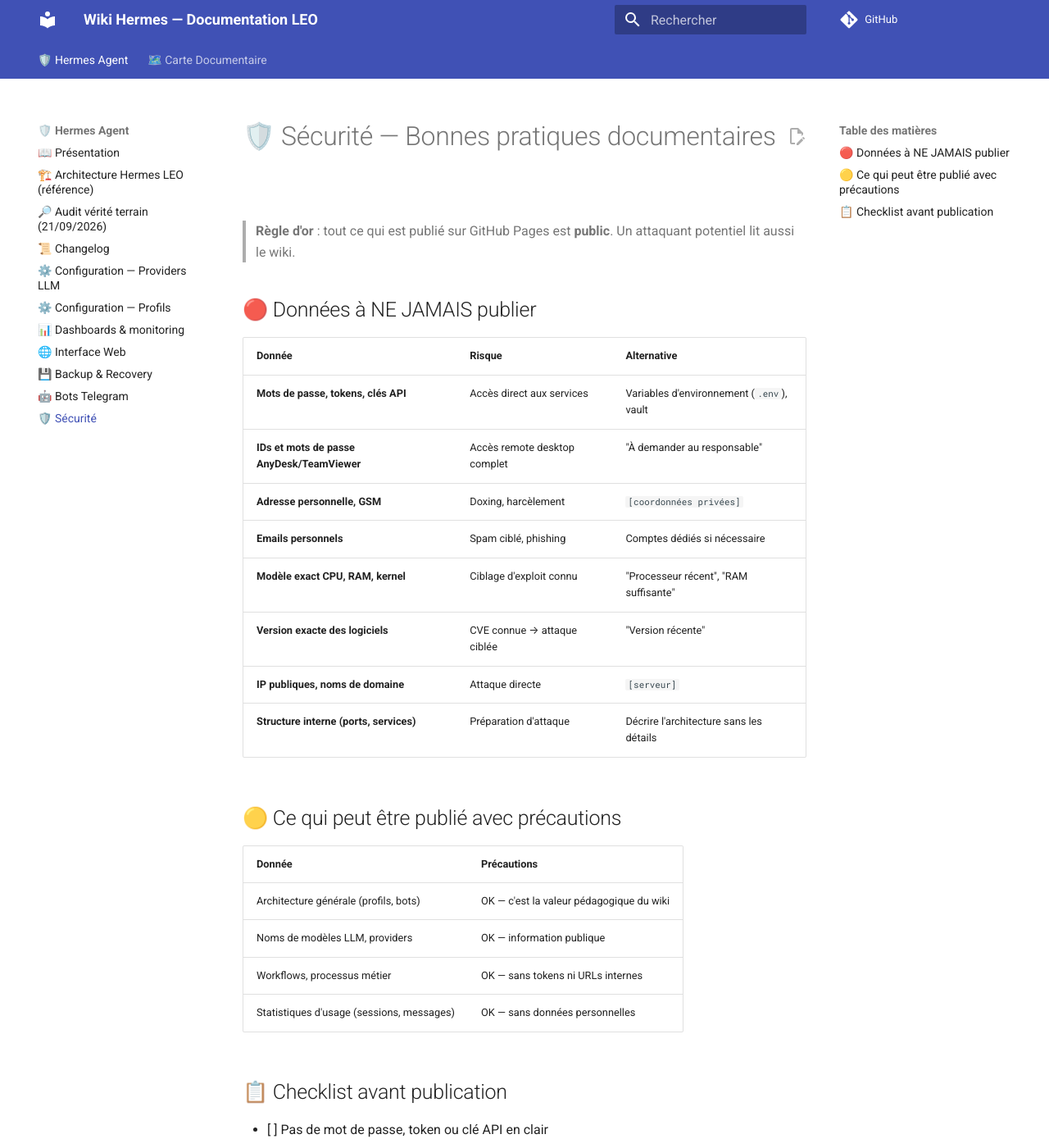
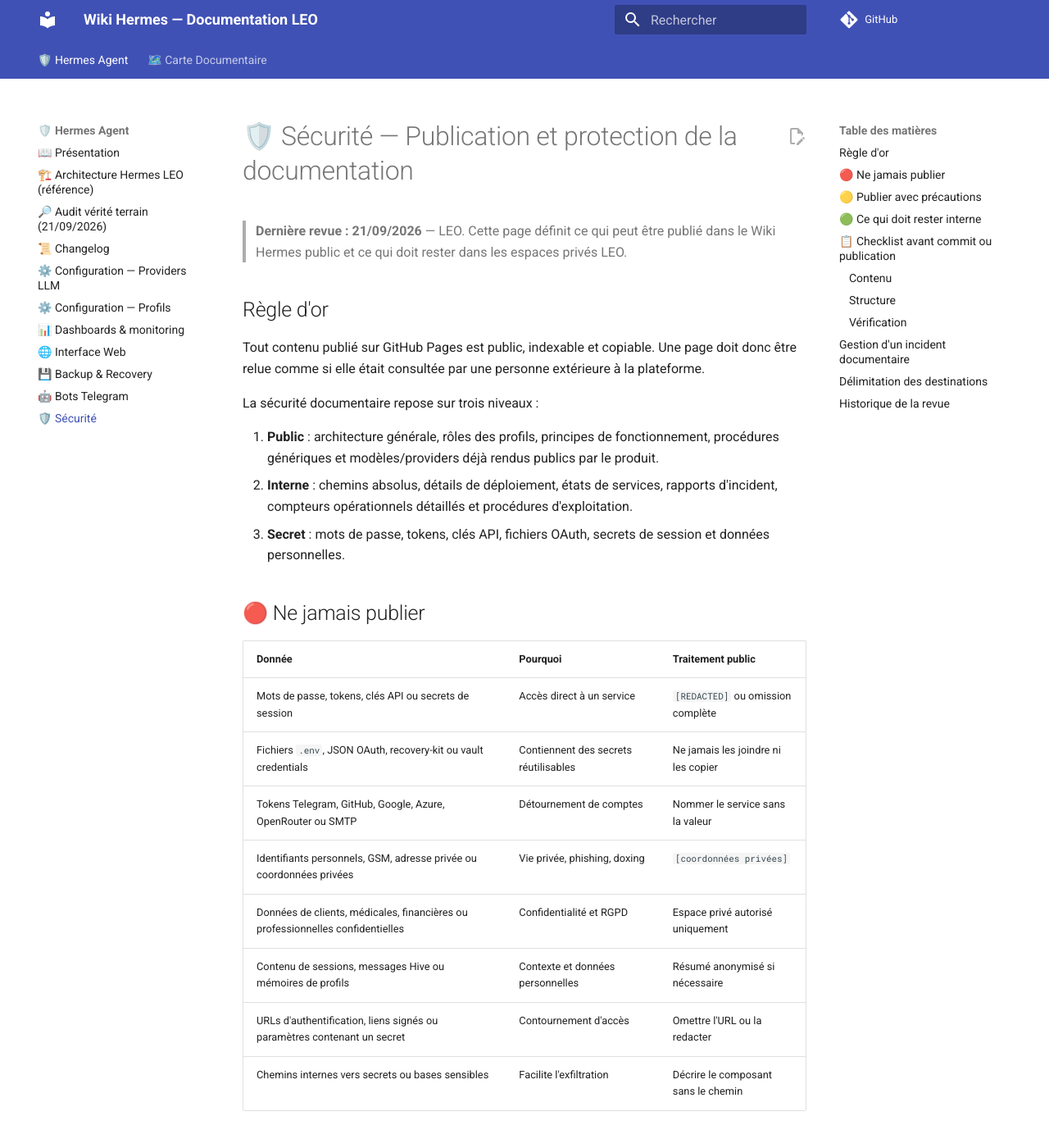
Before and after one commit to christophedanhier-hash/hermes-wiki, an MkDocs documentation site: the page built from docs/hermes/utilisation/securite.md, in a window 1280 px wide and 1400 px high. Shown: the whole window at 82% size. Built offline with MkDocs 1.6.1 and Material for MkDocs 9.7.7, drawn with Linux system fonts in a browser that asks for light colours; comment, search, counter and statistics services are not loaded; some of the changed text lies outside the part shown.

Commit message:
docs(hermes): update public security guidance

````diff
--- a/docs/hermes/utilisation/securite.md
+++ b/docs/hermes/utilisation/securite.md
@@ -1,44 +1,120 @@
-# 🛡️ Sécurité — Bonnes pratiques documentaires
+# 🛡️ Sécurité — Publication et protection de la documentation
 
-> **Règle d'or** : tout ce qui est publié sur GitHub Pages est **public**. Un attaquant potentiel lit aussi le wiki.
+> **Dernière revue : 21/09/2026** — LEO. Cette page définit ce qui peut être publié dans le Wiki Hermes public et ce qui doit rester dans les espaces privés LEO.
 
-## 🔴 Données à NE JAMAIS publier
+## Règle d'or
 
-| Donnée | Risque | Alternative |
-|--------|--------|------------|
-| **Mots de passe, tokens, clés API** | Accès direct aux services | Variables d'environnement (`.env`), vault |
-| **IDs et mots de passe AnyDesk/TeamViewer** | Accès remote desktop complet | "À demander au responsable" |
-| **Adresse personnelle, GSM** | Doxing, harcèlement | `[coordonnées privées]` |
-| **Emails personnels** | Spam ciblé, phishing | Comptes dédiés si nécessaire |
-| **Modèle exact CPU, RAM, kernel** | Ciblage d'exploit connu | "Processeur récent", "RAM suffisante" |
-| **Version exacte des logiciels** | CVE connue → attaque ciblée | "Version récente" |
-| **IP publiques, noms de domaine** | Attaque directe | `[serveur]` |
-| **Structure interne (ports, services)** | Préparation d'attaque | Décrire l'architecture sans les détails |
+Tout contenu publié sur GitHub Pages est public, indexable et copiable. Une page doit donc être relue comme si elle était consultée par une personne extérieure à la plateforme.
 
-## 🟡 Ce qui peut être publié avec précautions
+La sécurité documentaire repose sur trois niveaux :
 
-| Donnée | Précautions |
-|--------|-------------|
-| Architecture générale (profils, bots) | OK — c'est la valeur pédagogique du wiki |
-| Noms de modèles LLM, providers | OK — information publique |
-| Workflows, processus métier | OK — sans tokens ni URLs internes |
-| Statistiques d'usage (sessions, messages) | OK — sans données personnelles |
+1. **Public** : architecture générale, rôles des profils, principes de fonctionnement, procédures génériques et modèles/providers déjà rendus publics par le produit.
+2. **Interne** : chemins absolus, détails de déploiement, états de services, rapports d'incident, compteurs opérationnels détaillés et procédures d'exploitation.
+3. **Secret** : mots de passe, tokens, clés API, fichiers OAuth, secrets de session et données personnelles.
 
-## 📋 Checklist avant publication
+## 🔴 Ne jamais publier
 
-- [ ] Pas de mot de passe, token ou clé API en clair
-- [ ] Pas d'adresse personnelle, GSM ou email privé
-- [ ] Pas de version exacte de logiciel ou modèle CPU
-- [ ] Pas d'IP publique ou URL d'accès interne
-- [ ] Les mots de passe AnyDesk/SSH sont remplacés par "À demander"
-- [ ] Les signatures utilisent `[coordonnées privées]` au lieu des vraies
+| Donnée | Pourquoi | Traitement public |
+|---|---|---|
+| Mots de passe, tokens, clés API ou secrets de session | Accès direct à un service | `[REDACTED]` ou omission complète |
+| Fichiers `.env`, JSON OAuth, recovery-kit ou vault credentials | Contiennent des secrets réutilisables | Ne jamais les joindre ni les copier |
+| Tokens Telegram, GitHub, Google, Azure, OpenRouter ou SMTP | Détournement de comptes | Nommer le service sans la valeur |
+| Identifiants personnels, GSM, adresse privée ou coordonnées privées | Vie privée, phishing, doxing | `[coordonnées privées]` |
+| Données de clients, médicales, financières ou professionnelles confidentielles | Confidentialité et RGPD | Espace privé autorisé uniquement |
+| Contenu de sessions, messages Hive ou mémoires de profils | Contexte et données personnelles | Résumé anonymisé si nécessaire |
+| URLs d'authentification, liens signés ou paramètres contenant un secret | Contournement d'accès | Omettre l'URL ou la redacter |
+| Chemins internes vers secrets ou bases sensibles | Facilite l'exfiltration | Décrire le composant sans le chemin |
 
+## 🟡 Publier avec précautions
 
+L'architecture générale peut être documentée publiquement lorsqu'elle aide à comprendre le produit :
 
----
+| Élément | Règle |
+|---|---|
+| Profils, rôles et séparation des responsabilités | Autorisé si aucun secret ni contexte privé n'est exposé |
+| Modèles et providers | Autorisé lorsqu'ils font partie de la documentation produit ; ne jamais publier la clé ni une URL d'accès authentifiée |
+| Ports et services | À réserver aux pages d'architecture nécessaires ; ne jamais publier de token, route d'administration ou procédure d'accès |
+| Version Hermes | Autorisée dans une page technique si elle est mesurée et utile ; éviter de multiplier la version dans les pages secondaires |
+| Workflows et processus métier | Autorisés sans données réelles, identifiants internes ni chemins de secrets |
+| Compteurs de crons et statistiques | Mentionner le périmètre, la date et la source ; ne pas publier de données individuelles |
+| Incidents | Décrire le symptôme et la décision de sécurité ; exclure PID, traces sensibles, tokens et chemins privés |
+| Schémas Mermaid | Autorisés après vérification qu'ils ne contiennent ni secret, ni URL interne, ni donnée personnelle |
 
-*Document créé le 07/07/2026 — Léo 🦁*
+La page d'architecture canonique applique cette règle : elle décrit les composants et les rôles, mais ne publie pas les valeurs de credentials ni les fichiers sensibles.
 
----
+## 🟢 Ce qui doit rester interne
 
-> 🤖 Dernier audit : 26/07/2026 à 12:00 (UTC+2)
+Les informations suivantes restent dans Leo Docs local, les vaults ou les runbooks privés :
+
+- commandes exactes de restauration avec secrets ou comptes administrateurs ;
+- chemins absolus de `/home/tofdan/.hermes/`, bases et volumes ;
+- sorties complètes de logs et rapports de sécurité ;
+- identifiants de jobs, PID, noms de fichiers de tokens et IDs de dossiers cloud ;
+- contenu des mémoires, sessions, obligations Hive et dossiers professionnels ;
+- détails d'accès aux dashboards d'administration ;
+- procédures de rotation et de révocation des credentials.
+
+Une page publique peut renvoyer vers le nom fonctionnel d'un processus, mais pas publier son secret ni reproduire un fichier de configuration sensible.
+
+## 📋 Checklist avant commit ou publication
+
+### Contenu
+
+- [ ] Aucun mot de passe, token, clé API ou secret de session.
+- [ ] Aucun fichier `.env`, OAuth, recovery-kit ou credential copié.
+- [ ] Aucun email privé, GSM, adresse ou identifiant personnel.
+- [ ] Aucun message, session, mémoire ou document professionnel réel.
+- [ ] Les rôles des profils sont conformes à l'état actuel.
+- [ ] Les chiffres portent une date et un périmètre.
+- [ ] Les incidents sont résumés sans PID, log sensible ou chemin privé.
+
+### Structure
+
+- [ ] Les liens internes pointent vers des pages existantes.
+- [ ] Les blocs Mermaid sont équilibrés et ne contiennent pas de données sensibles.
+- [ ] Les pages retirées de la navigation sont archivées avec un bandeau clair.
+- [ ] La carte documentaire est mise à jour dans le même lot.
+- [ ] Les pages générées sont corrigées dans leur source, pas dans leur sortie.
+
+### Vérification
+
+```bash
+# Depuis le dépôt Wiki Hermes
+mkdocs build --strict --site-dir /tmp/hermes-wiki-site
+git diff --check
+
+# Recherche indicative de secrets dans les fichiers modifiés
+grep -RInE 'AIza[0-9A-Za-z_-]{20,}|sk-[0-9A-Za-z_-]{20,}|BEGIN .*PRIVATE KEY' docs/ || true
+```
+
+La recherche automatique ne remplace pas une relecture humaine : un secret peut prendre une autre forme.
+
+## Gestion d'un incident documentaire
+
+Si un secret est publié par erreur :
+
+1. **Ne pas seulement supprimer la ligne dans le fichier courant.** Considérer le secret comme compromis.
+2. Révoquer ou faire tourner le credential via la procédure privée appropriée.
+3. Retirer le contenu du Wiki et de l'historique public selon la procédure GitHub prévue.
+4. Vérifier les caches et les copies générées.
+5. Auditer les pages liées et la carte documentaire.
+6. Documenter l'incident sans reproduire le secret.
+
+Si une donnée professionnelle ou personnelle est publiée, la retirer du Wiki public et conserver la version légitime uniquement dans l'espace privé autorisé.
+
+## Délimitation des destinations
+
+- **Wiki Hermes public** : architecture et procédures générales nettoyées.
+- **Leo Docs local** : index documentaire interne ; il ne transforme pas une donnée sensible en donnée publiable.
+- **Vaults et espaces privés** : mémoires, dossiers professionnels, secrets et rapports détaillés.
+
+La présence d'une page dans Leo Docs ne constitue donc pas une autorisation de la publier sur GitHub Pages.
+
+## Historique de la revue
+
+| Date | Revue |
+|---|---|
+| 07/07/2026 | Création de la page de bonnes pratiques documentaires |
+| 21/09/2026 | Révision : distinction public/interne/secret, contrôle des pages générées, processus d'incident et alignement avec l'architecture actuelle |
+
+> **Source de référence :** cette page, la carte documentaire et la procédure de maintenance du Wiki Hermes. Les règles de gestion des credentials restent dans les espaces internes LEO.
````
